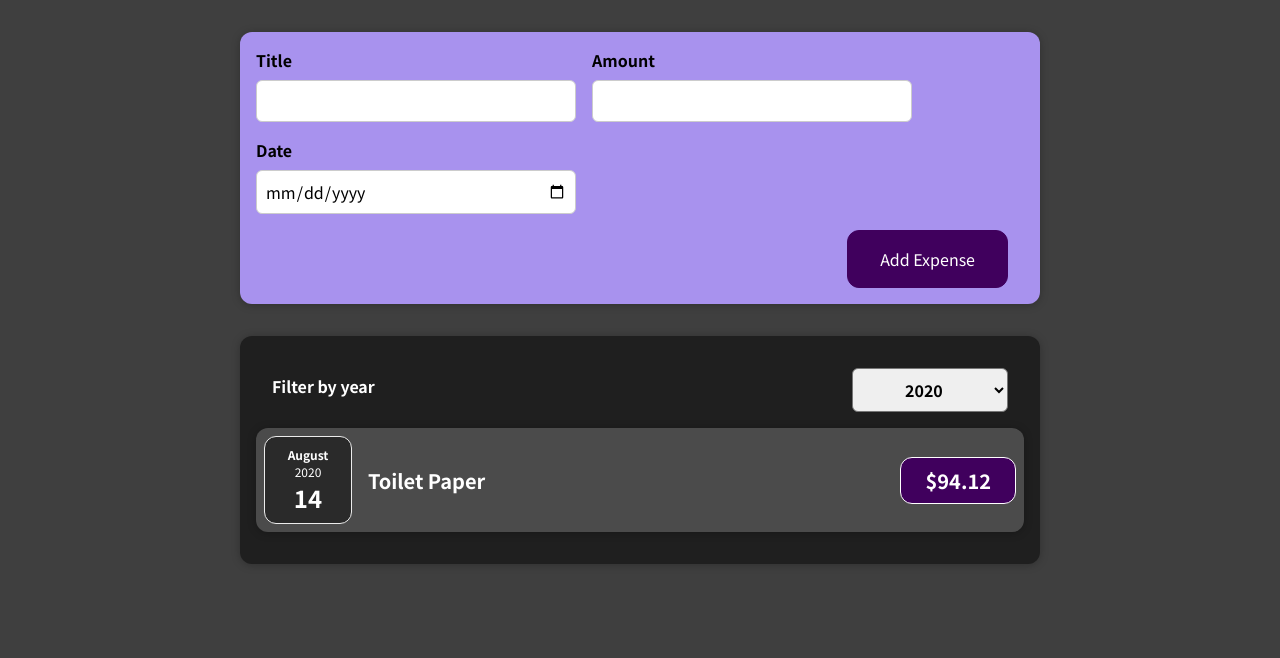
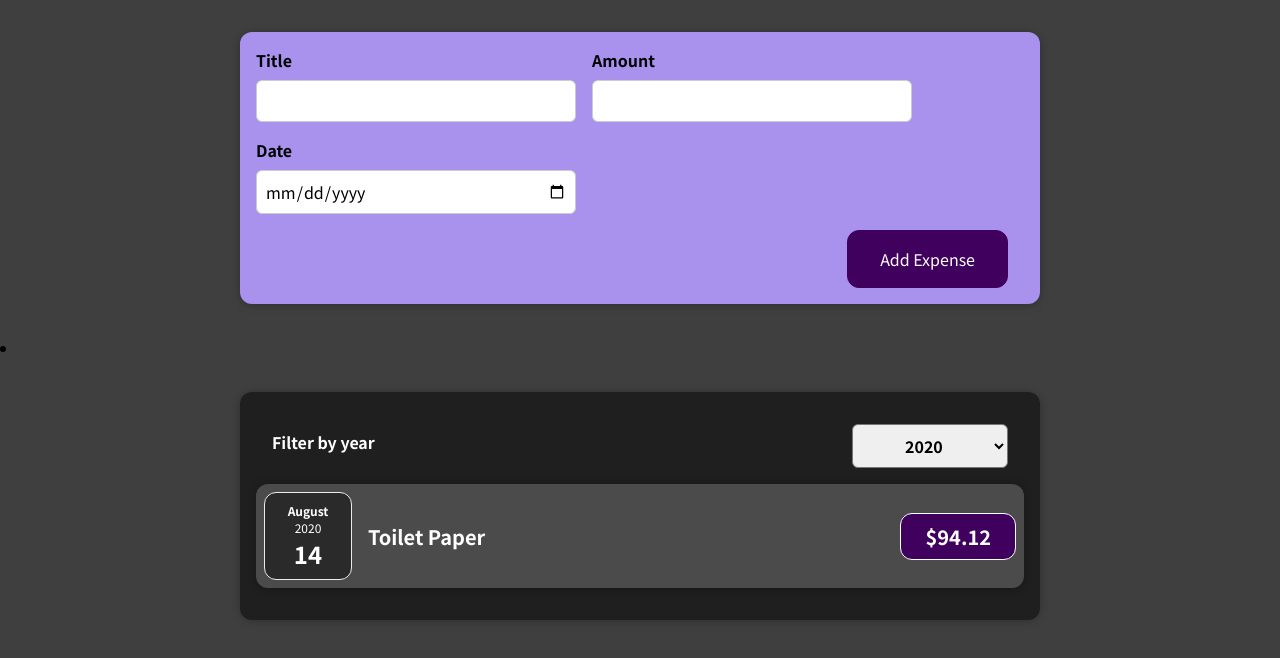
Before and after one commit to Sanjay2N/ReactUndemy, a React (Create React App) app: page / in a window 1280 px wide. Shown: the top 658 px of the page. Built offline with nearby package versions, Linux system fonts and the light colour scheme.

Commit message:
fully functional filter

```diff
--- a/src/components/Expenses/Expenses.js
+++ b/src/components/Expenses/Expenses.js
@@ -1,6 +1,6 @@
 import React, { useState } from "react";
 
-import ExpenseItem from "./ExpenseItem";
+import ExpensesList from "./ExpensesList";
 import Card from "../UI/Card";
 import ExpensesFilter from "./ExpensesFilter";
 import "./Expenses.css";
@@ -11,29 +11,17 @@ const Expenses = (props) => {
   const filterChangeHandler = (selectedYear) => {
     setFilteredYear(selectedYear);
   };
-  const filterList = props.items.filter((ele) => {
-    return ele.date.getFullYear() == filteredYear;
-  });
 
   return (
-    <div>
+    <li>
       <Card className="expenses">
         <ExpensesFilter
           selected={filteredYear}
           onChangeFilter={filterChangeHandler}
         />
-        {filterList.map((ele) => {
-          return (
-            <ExpenseItem
-              key={ele.id}
-              title={ele.title}
-              amount={ele.amount}
-              date={ele.date}
-            />
-          );
-        })}
+        <ExpensesList filteredYear={filteredYear} items={props.items} />
       </Card>
-    </div>
+    </li>
   );
 };
 
--- /dev/null
+++ b/src/components/Expenses/ExpensesList.css
@@ -0,0 +1,9 @@
+.expenses-list {
+  list-style: none;
+  padding: 0;
+}
+
+.expenses-list__fallback {
+  color: white;
+  text-align: center;
+}
--- /dev/null
+++ b/src/components/Expenses/ExpensesList.js
@@ -0,0 +1,28 @@
+import ExpenseItem from "./ExpenseItem";
+import "./ExpensesList.css";
+const ExpensesList = (props) => {
+  const filterList = props.items.filter((ele) => {
+    return ele.date.getFullYear() == props.filteredYear;
+  });
+
+  if (filterList.length === 0) {
+    return <h1 className="expenses-list__fallback">No expense Found</h1>;
+  }
+  //
+  return (
+    <ul className="expenses-list">
+      {filterList.map((ele) => {
+        return (
+          <ExpenseItem
+            key={ele.id}
+            title={ele.title}
+            amount={ele.amount}
+            date={ele.date}
+          />
+        );
+      })}
+    </ul>
+  );
+};
+
+export default ExpensesList;
```
